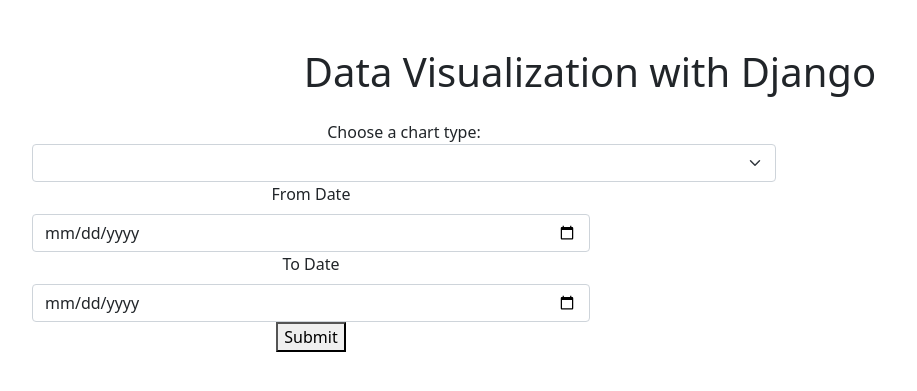
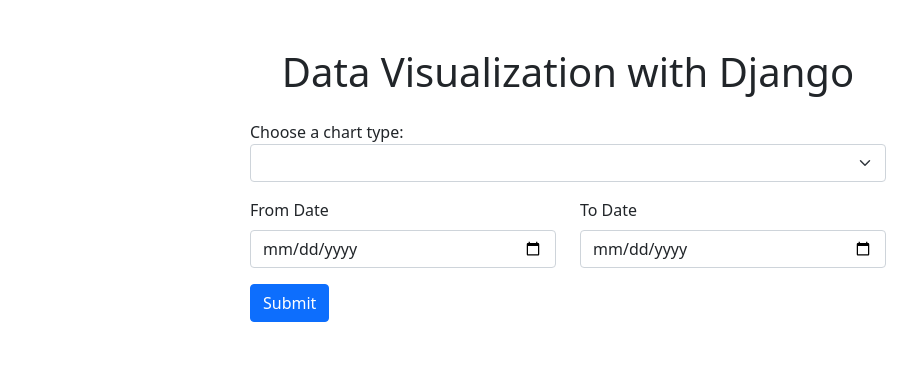
Before and after one commit to kofi-teddy/datascience, a Django app: template templates/products/main.html in a window 1280 px wide. Shown: the part 56-447 px from the top of the page, without its empty margins (50-967 px from the left). Run offline with Django 4.2, Linux system fonts and the light colour scheme; the template is opened without the code that fills it, so the values that code supplies are empty; parts of the project's set-up code (start-up, migrations or seed data) failed here and were passed over.

Commit message:
added styles to form inputs

```diff
--- a/templates/products/main.html
+++ b/templates/products/main.html
@@ -3,16 +3,19 @@
 {% block title %}performance{% endblock %}
 
 {% block content %}
-    <div class="container text-center mt-5">
-        <h1>Data Visualization with Django</h1>
+    <div class="container mt-5 px-5 mx-5">
+        <div class="text-center">
+            <h1>Data Visualization with Django</h1>
+        </div>
         <div class="row justify-content-center">
             <div class="col-lg-8">
                 <p>{{ df | safe }}</p>
             </div>
         </div>
-        <div class="row justify-content-center">
-            <form action="" method="post">
-                <div class="col-md-8">
+        <form action="" method="post" class="px-5 mx-5">
+
+            <div class="row justify-content-center px-5 mx-5">
+                <div class="col-md-12 mb-3">
                     <label>Choose a chart type:</label>
                     <select class="form-select" aria-label="Default select example">
                         <option selected></option>
@@ -21,18 +24,18 @@
                         <option value="plot">Three</option>
                     </select>
                 </div>
-                <div class="col-md-6">
+                <div class="col-md-6 mb-3">
                     <label for="date" class="form-label">From Date</label>
                     <input type="date" class="form-control" id="datefrom" name="datefrom" aria-describedby="dateHelp">
                 </div>
-                <div class="col-md-6">
+                <div class="col-md-6 mb-3">
                     <label for="date" class="form-label">To Date</label>
                     <input type="date" class="form-control" id="dateto" name="dateto" aria-describedby="dateHelp">
                 </div>
-                <div class="col-md-6">
-                    <button>Submit</button>
+                <div class="col-md-12">
+                    <button type="submit" class="btn btn-primary">Submit</button>
                 </div>
-            </form>
-        </div>
+            </div>
+        </form>
     </div>
 {% endblock %}
```
